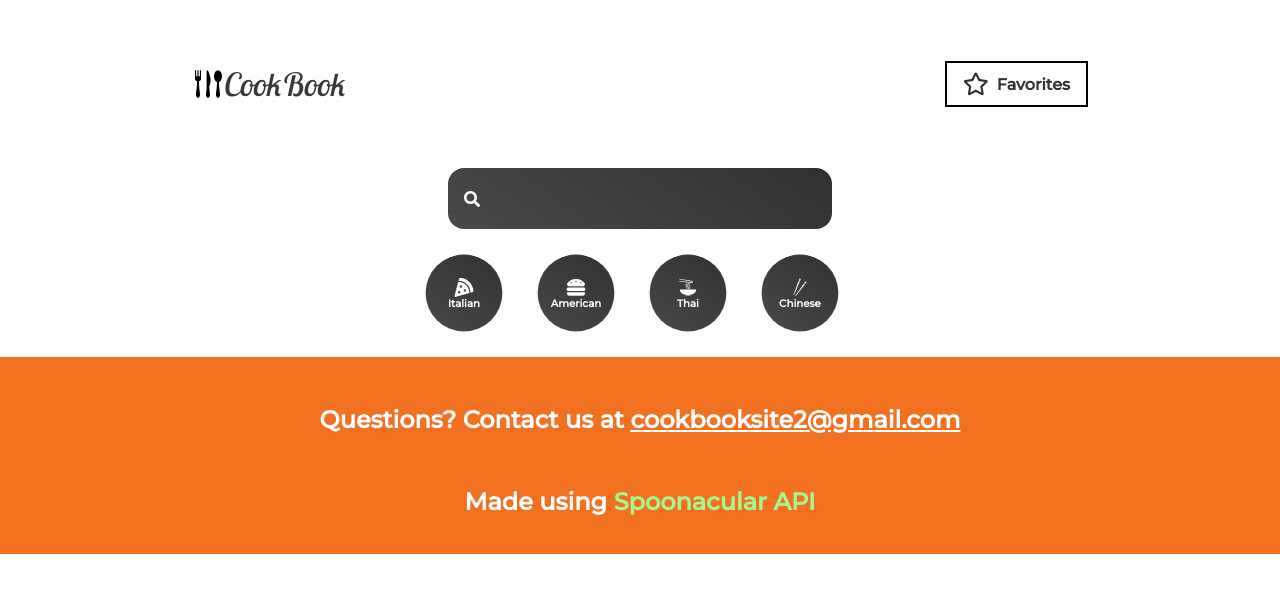
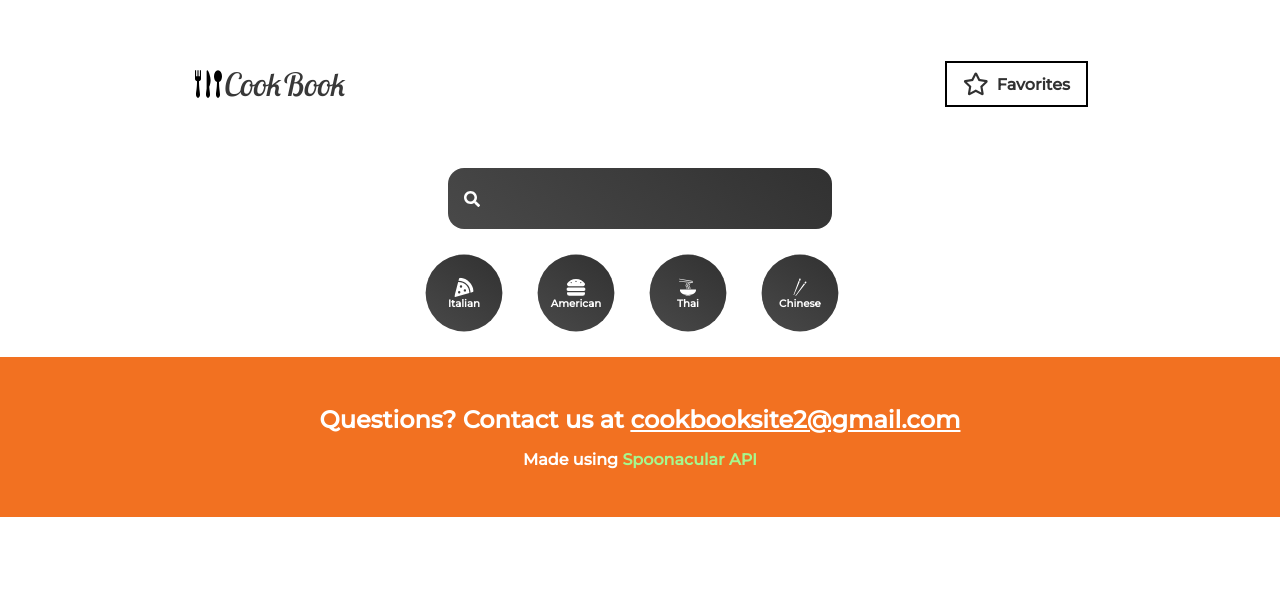
Before and after one commit to h-alan/cook-book, a React (Create React App) app: page / in a window 1280 px wide. Shown: the top 592 px of the page. Built offline with nearby package versions, Linux system fonts and the light colour scheme; the HTML template or start-up script is replaced by a standard one.

Commit message:
Finishing touches for footer

```diff
--- a/src/App.js
+++ b/src/App.js
@@ -112,7 +112,7 @@ function App() {
         </div>
         <Footer>
           <h2>Questions? Contact us at <u>cookbooksite2@gmail.com</u></h2>
-          <h3>Made using <a href="https://spoonacular.com/food-api">Spoonacular API</a></h3>
+          <h4>Made using <a href="https://spoonacular.com/food-api">Spoonacular API</a></h4>
         </Footer>
       </MainApp>
     </BrowserRouter >
@@ -137,8 +137,9 @@ const Footer = styled.div`
     color: white;
   }
 
-  h3{
+  h4{
     padding-top: 1rem;
+    padding-bottom: 3rem;
     color: white;
   }
 
```
